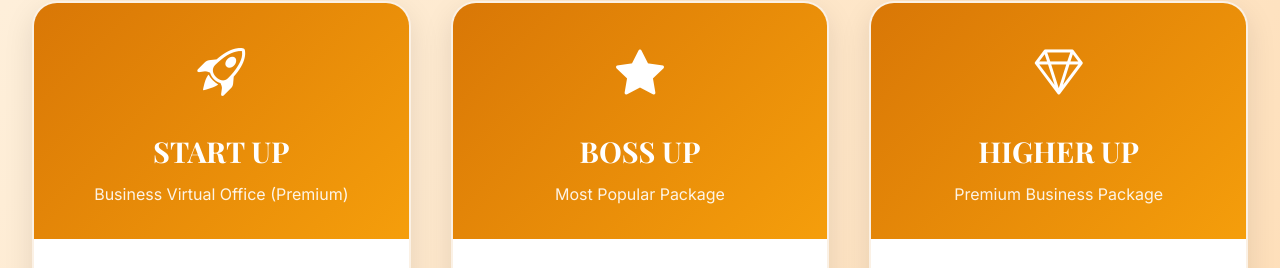
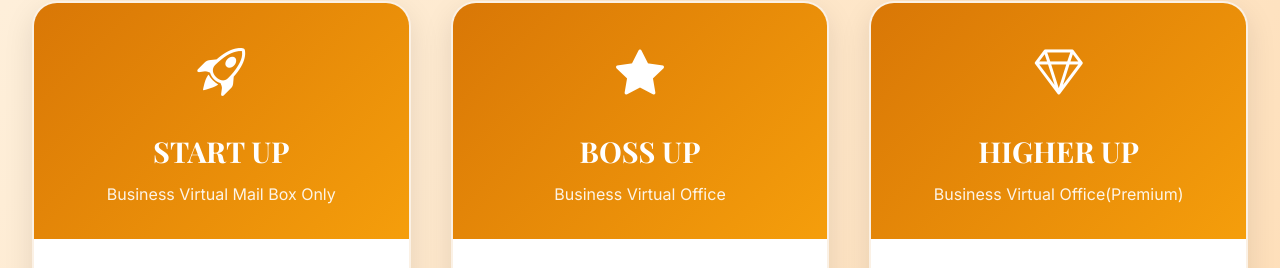
Before and after one commit to GiyenOba/herspace, a plain HTML site: page index.html in a window 1280 px wide. Shown: the part 2492-2760 px from the top of the page. Drawn offline with nearby package versions, Linux system fonts and the light colour scheme.

Commit message:
Update index.html
just changed the package desription

```diff
--- a/index.html
+++ b/index.html
@@ -1276,7 +1276,7 @@
                             <i class="bi bi-rocket-takeoff"></i>
                         </div>
                         <div class="service-title">START UP</div>
-                        <div class="service-subtitle">Business Virtual Office (Premium)</div>
+                        <div class="service-subtitle">Business Virtual Mail Box Only</div>
                     </div>
                     <div class="service-content">
                         <ul class="service-features">
@@ -1300,7 +1300,7 @@
                             <i class="bi bi-star-fill"></i>
                         </div>
                         <div class="service-title">BOSS UP</div>
-                        <div class="service-subtitle">Most Popular Package</div>
+                        <div class="service-subtitle">Business Virtual Office</div>
                     </div>
                     <div class="service-content">
                         <ul class="service-features">
@@ -1330,7 +1330,7 @@
                             <i class="bi bi-gem"></i>
                         </div>
                         <div class="service-title">HIGHER UP</div>
-                        <div class="service-subtitle">Premium Business Package</div>
+                        <div class="service-subtitle">Business Virtual Office(Premium)</div>
                     </div>
                     <div class="service-content">
                         <ul class="service-features">
```
